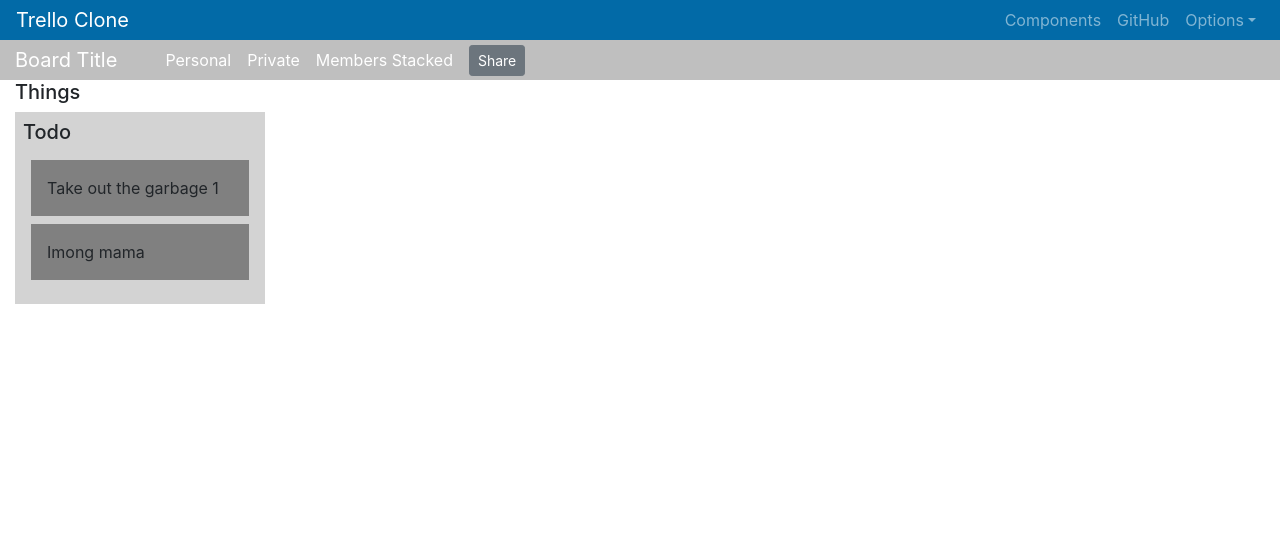
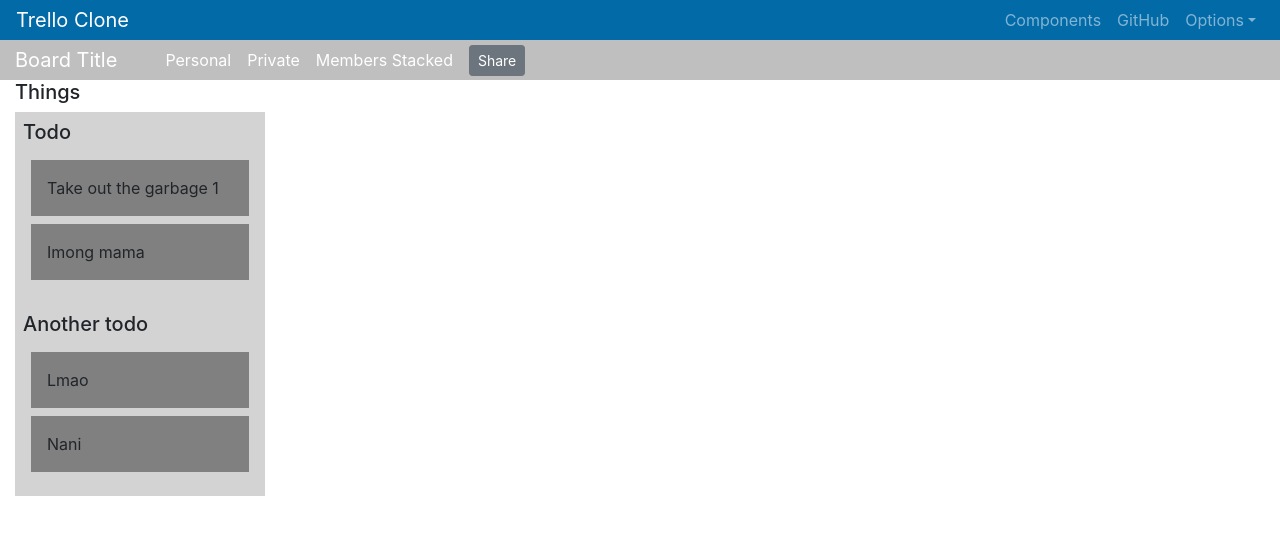
Before and after one commit to SeanningTatum/trello-clone-frontend, a Next.js app: page /board in a window 1280 px wide. Shown: the top 534 px of the page. Built offline with nearby package versions, Linux system fonts and the light colour scheme.

Commit message:
implement dnd for transferring lists

```diff
--- a/components/board/Task.js
+++ b/components/board/Task.js
@@ -1,8 +1,10 @@
-import React from 'react'
+import React, {memo} from 'react'
 import {Draggable} from 'react-beautiful-dnd'
 import styled from 'styled-components'
 
-export default function Task({task, ndx}) {
+export default memo(({task, ndx}) => {
+  console.log(`[TaskID ${task.id} updated]`)
+
   return (
     <Draggable draggableId={task.id} index={ndx}>
       {provided => (
@@ -17,7 +19,7 @@
       )}
     </Draggable>
   )
-}
+})
 
 const TaskItem = styled.div`
   userselect: 'none';
--- a/pages/board.js
+++ b/pages/board.js
@@ -29,16 +29,76 @@
     },
   },
 
-  columnOrder: ['column-1'],
+  columnOrder: ['column-1', 'column-2'],
 }
 
 export default function Board() {
   const [board, setBoard] = useState(sampleBoardData)
 
-  console.log(board)
+  function reorder(array, startIndex, endIndex) {
+    const result = Array.from(array)
+    const [removed] = result.splice(startIndex, 1)
+    result.splice(endIndex, 0, removed)
+
+    return result
+  }
+
+  function move(source, destination, droppableSource, droppableDestination) {
+    const sourceClone = Array.from(source)
+    const destClone = Array.from(destination)
+
+    // Remove item
+    const [removed] = sourceClone.splice(droppableSource.index, 1)
+
+    // Add the removed item to the destination
+    destClone.splice(droppableDestination.index, 0, removed)
+
+    // Return the updated columns
+    const newColumns = {...board.columns}
+    newColumns[droppableSource.droppableId].taskIds = sourceClone
+    newColumns[droppableDestination.droppableId].taskIds = destClone
+
+    return newColumns
+  }
 
   function onDragEnd(result: DropResult) {
-    // TODO:
+    const {destination, source} = result
+
+    // dropped outside the list
+    if (!destination) {
+      return
+    }
+
+    // If user put dropped the task on the same list
+    if (destination.droppableId === source.droppableId) {
+      const newTaskIds = reorder(
+        board.columns[destination.droppableId].taskIds,
+        source.index,
+        destination.index
+      )
+
+      const newBoard = {...board}
+
+      newBoard.columns[source.droppableId] = {
+        ...newBoard.columns[source.droppableId],
+        taskIds: newTaskIds,
+      }
+
+      setBoard(newBoard)
+    } else {
+      // User dropped task on another list
+      const newColumns = move(
+        board.columns[source.droppableId].taskIds,
+        board.columns[destination.droppableId].taskIds,
+        source,
+        destination
+      )
+
+      const newBoard = {...board}
+      newBoard.columns = newColumns
+
+      setBoard(newBoard)
+    }
   }
 
   return (
```
